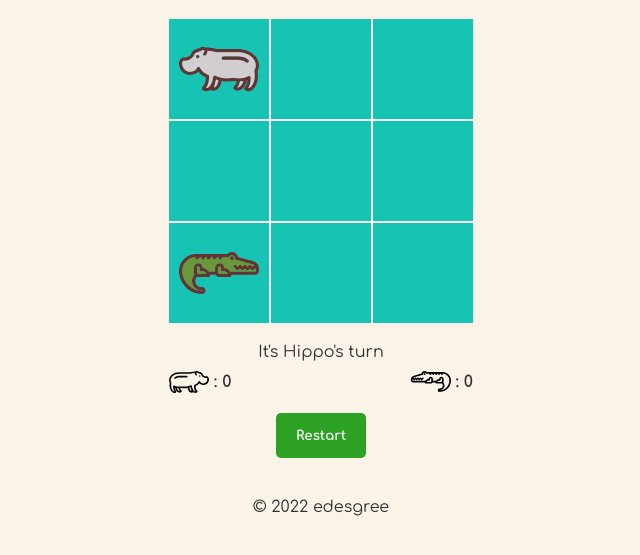
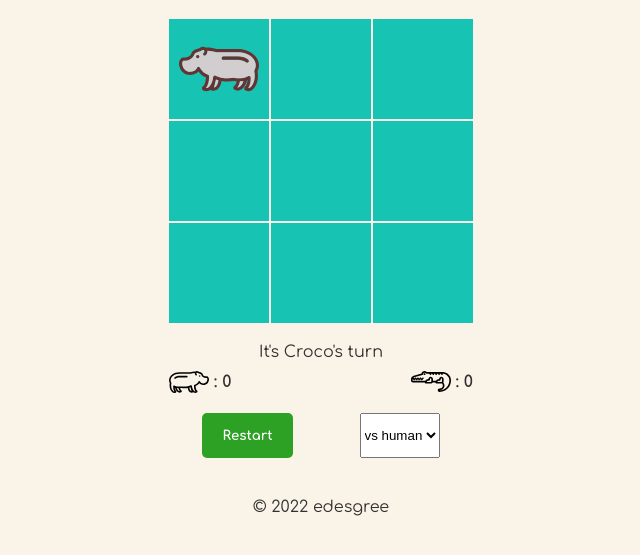
Before and after one commit to edesgree/odin-tictactoe, a website: page public/index.html in a window 1280 px wide. Both pictures are taken after a click on the element 538 px from the left and 135 px from the top of the page. Shown: the part 67-622 px from the top of the page, without its empty margins (319-959 px from the left). Drawn offline with Linux system fonts and the light colour scheme.

Commit message:
get user input for selecting game mode

```diff
--- a/public/index.html
+++ b/public/index.html
@@ -33,6 +33,12 @@
         </div>
         <div class="controls">
             <button id="restartButton" class="reset">Restart</button>
+        <select name="vsbot" id="vsbot">
+            <option value="false" selected>vs human</option>
+
+            <option value="true">vs bot</option>
+
+        </select>
         </div>
     </main>
     <footer class="footer">
--- a/public/script.js
+++ b/public/script.js
@@ -43,7 +43,7 @@ const gameBoard = (() => {
 
 
 const gameController = (() => {
-    const vsbot = true;
+    let vsbot = false;
 
 
 
@@ -53,6 +53,9 @@ const gameController = (() => {
     const restartButton = document.getElementById('restartButton');
     const scoreDivO = document.getElementById('score-player-o');
     const scoreDivX = document.getElementById('score-player-x');
+    const opponentChoice = document.getElementById('vsbot');
+
+
     // create players
     const playerO = player('Croco', 'o', false, 0);
     const playerX = player('Hippo', 'x', true, 0);
@@ -74,8 +77,8 @@ const gameController = (() => {
     let gameState;
     scoreDivO.innerText = playerO.score;
     scoreDivX.innerText = playerX.score;
-    const startGame = () => {
-
+    const startGame = (vsbot) => {
+        console.log('vsbot', vsbot)
         resetTurn();
         console.log('gameState', gameState)
         gameBoard.cells.forEach(cell => {
@@ -122,6 +125,7 @@ const gameController = (() => {
     // what to do when click on cell
     function handleClick(e) {
         let humanCanPlay = true;
+        console.log('vsbot in handleClick',vsbot)
         const cell = e.target;
         const cellIndex = cell.dataset.cell;
         const cellAvailability = cell.dataset.taken;
@@ -161,12 +165,12 @@ const gameController = (() => {
             console.log('hey', gameBoard.movesHistory)
             // computer turn                 A BOUGER
 
-            let a = botChoice()
-            console.log(`computer choose ${a} index`)
-            let computerCell = gameBoard.cells[a];
+            let botMove = botChoice()
+            console.log(`computer choose ${botMove} index`)
+            let computerCell = gameBoard.cells[botMove];
 
             // keep a track of the plays in the gameBoard array
-            gameBoard.movesHistory[a] = playerO.mark;
+            gameBoard.movesHistory[botMove] = playerO.mark;
             setTimeout(() => {
                 placeMark(computerCell, playerO.mark);
                 endTurn(playerO.mark);
@@ -278,8 +282,11 @@ const gameController = (() => {
     restartButton.addEventListener('click', () => {
         console.log("restart");
         board.classList.remove('overlay');
-        startGame();
+        startGame(vsbot=('true'===opponentChoice.value));
     })
+    // opponentChoice.addEventListener('change', () => {
+    //     vsbot=opponentChoice.value;
+    // })
     function toggleWaitCursor(){
         board.classList.toggle('wait');
     }
```
Also changed, not shown: src/index.html (+6 -0 lines), src/script.js (+15 -8 lines).
